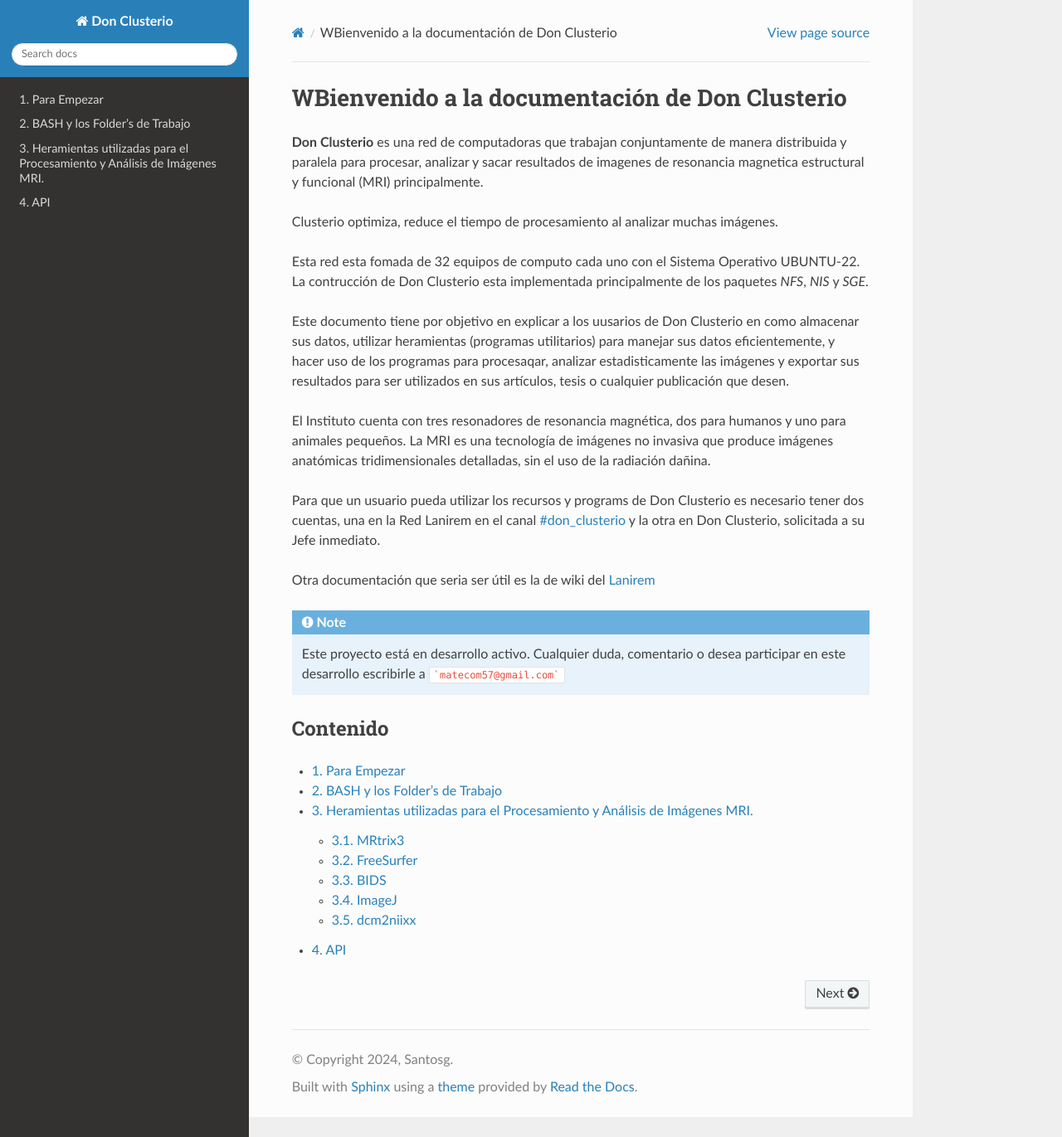
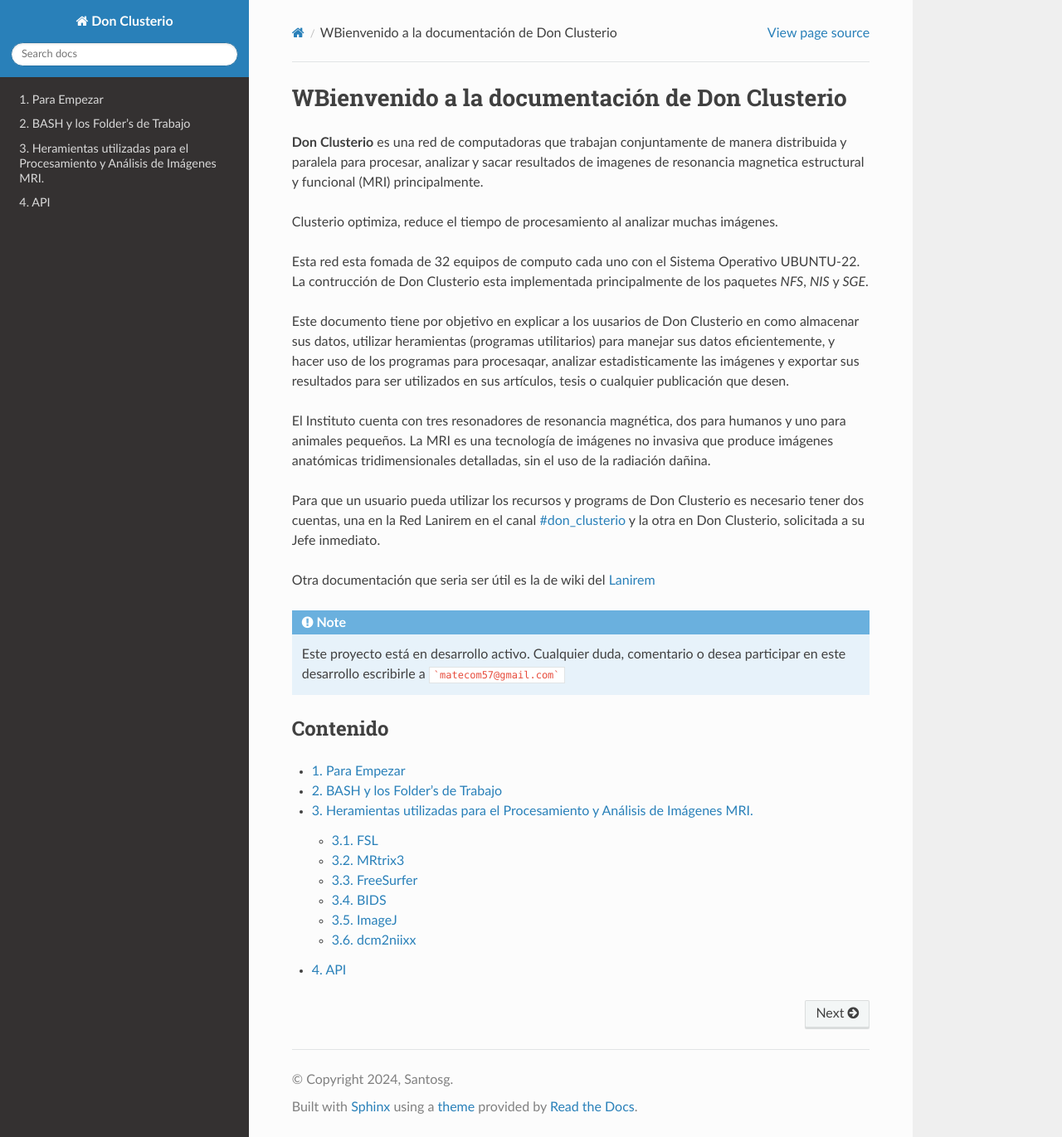
Before and after one commit to matecom57/donclusterio, a Sphinx documentation site: the page built from docs/source/index.rst, in a window 1280 px wide and 1371 px high. Shown: the whole window at 83% size. Built offline with Sphinx 7.4.7 and the Read the Docs theme 3.1.0, drawn with Linux system fonts in a browser that asks for light colours.

Commit message:
Update herramientas.rst

````diff
--- a/docs/source/herramientas.rst
+++ b/docs/source/herramientas.rst
@@ -3,9 +3,10 @@
 
 Todos los datos que se adquieren de los resonandores de resonancia magnética estan en formato DICOM. Estos datos son transmitidos por red o transportandos en un medio digital para tenerlos en un folder ```/misc/``` de Clusterio. Para que los datos sean procesados y analizados con las herramientas correspondientes, es necesario convertirlo a un formato especial llamado *nifti*. El convertirdor que se utiliza es ```dcm2niix```. A continuación se lista ls herramientas utilizadas para el procesamiento y analisis de la imagenes, esta herramientas dependen del estudio que se desea realizar a un grupo de imagenes.
 
-:doc:`FSL <./fsl>`
+FSL
+---
 
-FMRIB Software Library es una colección de herramientas muy popular para el procesamiento de imágenes estructurales, funcionales y de difusión. Tmabién cuenta con funciones que incluyen el análisis estadístico de dichas imágenes. FSL es completamente open source y esta bastante bien documentado, en su wiki puedes encontrar toda la información necesaria para empezar a procesar tus imágenes.
+FMRIB Software Library es una colección de herramientas muy popular para el procesamiento de imágenes estructurales, funcionales y de difusión. Tmabién cuenta con funciones que incluyen el análisis estadístico de dichas imágenes. :doc:`FSL <./fsl>` es completamente open source y esta bastante bien documentado, en su wiki puedes encontrar toda la información necesaria para empezar a procesar tus imágenes.
 
 MRtrix3
 -------
````
